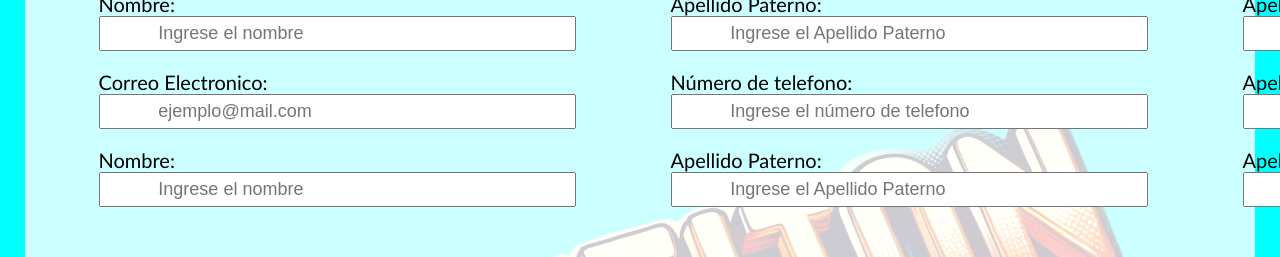
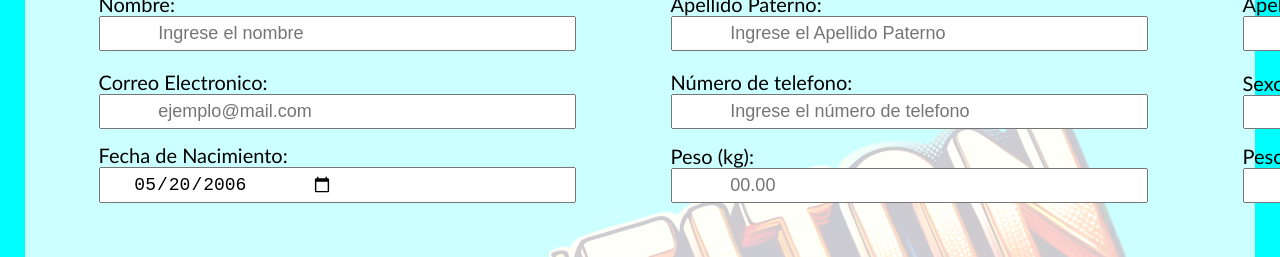
Before and after one commit to guhejoises/proyecto-nutricalc, a React (Create React App) app: page / in a window 1280 px wide. Shown: the part 325-582 px from the top of the page. Built offline with nearby package versions, Linux system fonts and the light colour scheme.

Commit message:
se agregaron los componentes esenciales para poder hacer los calculos de datos

```diff
--- a/src/App.js
+++ b/src/App.js
@@ -9,8 +9,28 @@ function App() {
   const [apelMate, setApelMate] = useState("");
   const [correo, setCorreo] = useState("");
   const [numero, setNumero] = useState("");
+  const [gender, setGender] = useState("");
+  const [weight, setWeight] = useState("");
+  const [dateOfBirth, setDateOfBirth] = useState("");
   const [error, setError] = useState("");
+
   let activar = 0;
+  const today = new Date();
+  const maxDate = new Date(
+    today.getFullYear() - 100,
+    today.getMonth(),
+    today.getDate()
+  )
+    .toISOString()
+    .split("T")[0];
+  const minDate = new Date(
+    today.getFullYear() - 18,
+    today.getMonth(),
+    today.getDate()
+  )
+    .toISOString()
+    .split("T")[0];
+  const startDate = minDate;
 
   const cambiarNomrbe = (e) => {
     const value = e.target.value;
@@ -44,12 +64,22 @@ function App() {
   const cambiarNumero = (e) => {
     const value = e.target.value;
     setNumero(value);
+  };
 
-    const numeroPattern = /^\d*$/;
-    if (numero && !numeroPattern.test(numero)) {
-      setError("Numero de telefono no valido");
-    } else {
-      setError("");
+  const cambiarGenero = (e) => {
+    setGender(e.target.value);
+  };
+
+  const cambiarFecha = (event) => {
+    setDateOfBirth(event.target.value);
+  };
+
+  const cambiarWeight = (event) => {
+    const value = event.target.value;
+    const validWeight = /^\d{0,3}(\.\d{0,2})?$/.test(value);
+
+    if (validWeight) {
+      setWeight(value);
     }
   };
 
@@ -92,7 +122,6 @@ function App() {
                     <label className="mi_formulario_label">
                       Apellido Paterno:
                     </label>
-                    <MdDriveFileRenameOutline className="mi_formulario_icon" />
                     <input
                       className="mi_formulario_input"
                       id="apelPate"
@@ -112,7 +141,6 @@ function App() {
                     <label className="mi_formulario_label">
                       Apellido Materno:
                     </label>
-                    <MdDriveFileRenameOutline className="mi_formulario_icon" />
                     <input
                       className="mi_formulario_input"
                       id="apelMate"
@@ -133,7 +161,6 @@ function App() {
                     <label className="mi_formulario_label">
                       Correo Electronico:
                     </label>
-                    <MdDriveFileRenameOutline className="mi_formulario_icon" />
                     <div>
                       <input
                         className="mi_formulario_input"
@@ -145,20 +172,21 @@ function App() {
                         autoComplete="off"
                         maxLength={25}
                       ></input>
+                      {error && (
+                        <label className="mi_formulario_error2">{error}</label>
+                      )}
                     </div>
                   </div>
                 </th>
-
                 <th className="mi_formulario_tabla_hurdle">
                   <div className="mi_formulario_input-icon">
                     <label className="mi_formulario_label">
                       Número de telefono:
                     </label>
-                    <MdDriveFileRenameOutline className="mi_formulario_icon" />
                     <input
                       className="mi_formulario_input"
                       id="numero_telefono"
-                      type="text"
+                      type="number"
                       inputMode="numeric"
                       pattern="[0-9]*"
                       value={numero}
@@ -167,92 +195,89 @@ function App() {
                       autoComplete="off"
                       maxLength={10}
                     ></input>
+                    {numero.length > 10 && (
+                      <label className="mi_formulario_error">
+                        Error numero de telefono no valido
+                      </label>
+                    )}
                   </div>
                 </th>
 
                 <th className="mi_formulario_tabla_hurdle">
                   <div className="mi_formulario_input-icon">
-                    <label className="mi_formulario_label">
-                      Apellido Materno:
+                    <label htmlFor="gender" className="mi_formulario_label">
+                      Sexo:
                     </label>
-                    <MdDriveFileRenameOutline className="mi_formulario_icon" />
-                    <input
-                      className="mi_formulario_input"
-                      id="apelMate"
-                      type="apelMate"
-                      value={apelMate}
-                      onChange={cambiarApelMate}
-                      placeholder="Ingrese el Apellido Materno"
-                      autoComplete="off"
-                      maxLength={19}
-                    ></input>
-                    <ErrorEtiquetas nombre={apelMate} />
+                    <select
+                      id="genero"
+                      value={gender}
+                      onChange={cambiarGenero}
+                      className="mi_formulario_dropdown"
+                    >
+                      <option value="" disabled>
+                        Seleccione su género
+                      </option>
+                      <option value="hombre">Hombre</option>
+                      <option value="mujer">Mujer</option>
+                      <option value="indefinido">No binario</option>
+                    </select>
                   </div>
                 </th>
               </tr>
               <tr>
                 <th className="mi_formulario_tabla_hurdle">
-                  <div className="mi_formulario_input-icon">
-                    <label className="mi_formulario_label">Nombre:</label>
-                    <MdDriveFileRenameOutline className="mi_formulario_icon" />
-                    <div>
-                      <input
-                        className="mi_formulario_input"
-                        id="nombre"
-                        type="nombre"
-                        value={nombre}
-                        onChange={cambiarNomrbe}
-                        placeholder="Ingrese el nombre"
-                        autoComplete="off"
-                        maxLength={19}
-                      ></input>
-                      <ErrorEtiquetas nombre={nombre} activar={activar} />
-                    </div>
+                  <div>
+                    <label
+                      htmlFor="dateOfBirth"
+                      className="mi_formulario_label"
+                    >
+                      Fecha de Nacimiento:
+                    </label>
+                    <input
+                      type="date"
+                      id="dateOfBirth"
+                      value={dateOfBirth || startDate} // Establecer la fecha de inicio
+                      onChange={cambiarFecha}
+                      min={maxDate} // Establecer la fecha mínima
+                      max={minDate} // Establecer la fecha máxima
+                      className="mi_formulario_input"
+                    />
                   </div>
                 </th>
 
                 <th className="mi_formulario_tabla_hurdle">
-                  <div className="mi_formulario_input-icon">
-                    <label className="mi_formulario_label">
-                      Apellido Paterno:
-                    </label>
-                    <MdDriveFileRenameOutline className="mi_formulario_icon" />
+                  <div>
+                    <label htmlFor="weight" className="mi_formulario_label">Peso (kg):</label>
                     <input
+                      type="text"
+                      id="weight"
+                      value={weight}
+                      onChange={cambiarWeight}
+                      placeholder="00.00"
+                      pattern="\d{0,3}(\.\d{0,2})?"
+                      inputMode="decimal"
                       className="mi_formulario_input"
-                      id="apelPate"
-                      type="apelPate"
-                      value={apelPate}
-                      onChange={cambiarApelPate}
-                      placeholder="Ingrese el Apellido Paterno"
-                      autoComplete="off"
-                      maxLength={19}
-                    ></input>
-                    <ErrorEtiquetas nombre={apelPate} />
+                    />
                   </div>
                 </th>
 
                 <th className="mi_formulario_tabla_hurdle">
-                  <div className="mi_formulario_input-icon">
-                    <label className="mi_formulario_label">
-                      Apellido Materno:
-                    </label>
-                    <MdDriveFileRenameOutline className="mi_formulario_icon" />
+                <div>
+                    <label htmlFor="weight" className="mi_formulario_label">Peso (kg):</label>
                     <input
+                      type="text"
+                      id="weight"
+                      value={weight}
+                      onChange={cambiarWeight}
+                      placeholder="00.00"
+                      pattern="\d{0,3}(\.\d{0,2})?"
+                      inputMode="decimal"
                       className="mi_formulario_input"
-                      id="apelMate"
-                      type="apelMate"
-                      value={apelMate}
-                      onChange={cambiarApelMate}
-                      placeholder="Ingrese el Apellido Materno"
-                      autoComplete="off"
-                      maxLength={19}
-                    ></input>
-                    <ErrorEtiquetas nombre={apelMate} />
+                    />
                   </div>
                 </th>
               </tr>
             </table>
-            {error && <label className="mi_formulario_error2">{error}</label>}
           </div>
         </div>
         <div className="mi_formulario_espacio1">
--- a/src/AppSass.scss
+++ b/src/AppSass.scss
@@ -114,6 +114,15 @@ body {
     }
   }
 
+  &_dropdown {
+    position: relative;
+    padding: 5px;
+    padding-right: 110%;
+    padding-left: 15%;
+    color: black;
+    font-size: 18px;
+  }
+
   &_espacio1 {
     padding-left: 45%;
     padding-top: 100px;
@@ -164,3 +173,9 @@ span.mi_formulario_label {
   font-size: 15px;
   font-weight: 600;
 }
+
+input[type="number"]::-webkit-outer-spin-button,
+input[type="number"]::-webkit-inner-spin-button {
+    -webkit-appearance: none;
+    margin: 0;
+}
```
